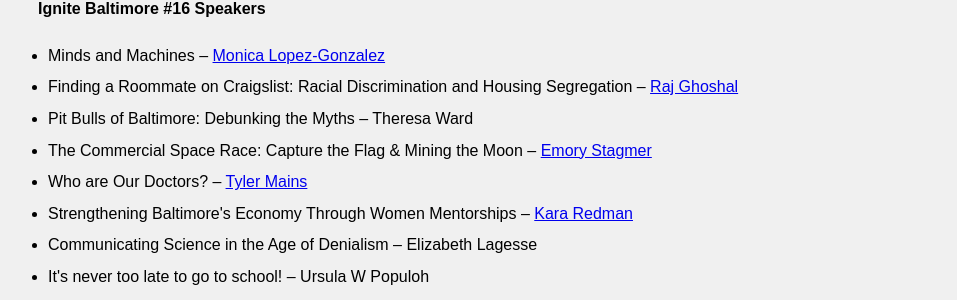
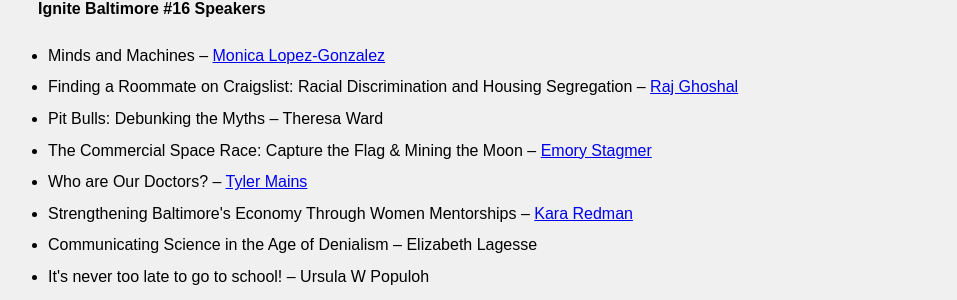
Before and after one commit to ignitebaltimore/ignitebaltimore.github.com, a Jekyll site: the page built from index.html, in a window 1280 px wide and 900 px high. Shown: the part 288-588 px from the top of the window, without its empty margins (22-979 px from the left). Built offline with Jekyll 4.4.1, drawn with Linux system fonts in a browser that asks for light colours; nearby versions of some CDN libraries.

Commit message:
adjust talk title

```diff
--- a/index.html
+++ b/index.html
@@ -33,7 +33,7 @@
 <ul>
 <li>Minds and Machines &ndash; <a href='http://lpnproductions.com'>Monica Lopez-Gonzalez</a></li>
 <li>Finding a Roommate on Craigslist: Racial Discrimination and Housing Segregation &ndash; <a href='http://www.rajghoshal.com'>Raj Ghoshal</a></li>
-<li>Pit Bulls of Baltimore: Debunking the Myths &ndash; Theresa Ward</li>
+<li>Pit Bulls: Debunking the Myths &ndash; Theresa Ward</li>
 <li>The Commercial Space Race: Capture the Flag &amp; Mining the Moon &ndash; <a href='http://www.untiedmusic.com'>Emory Stagmer</a></li>
 <li>Who are Our Doctors? &ndash; <a href='http://www.meritbaltimore.org'>Tyler Mains</a></li>
 <li>Strengthening Baltimore's Economy Through Women Mentorships &ndash; <a href='http://backroom.io'>Kara Redman</a></li>
```
